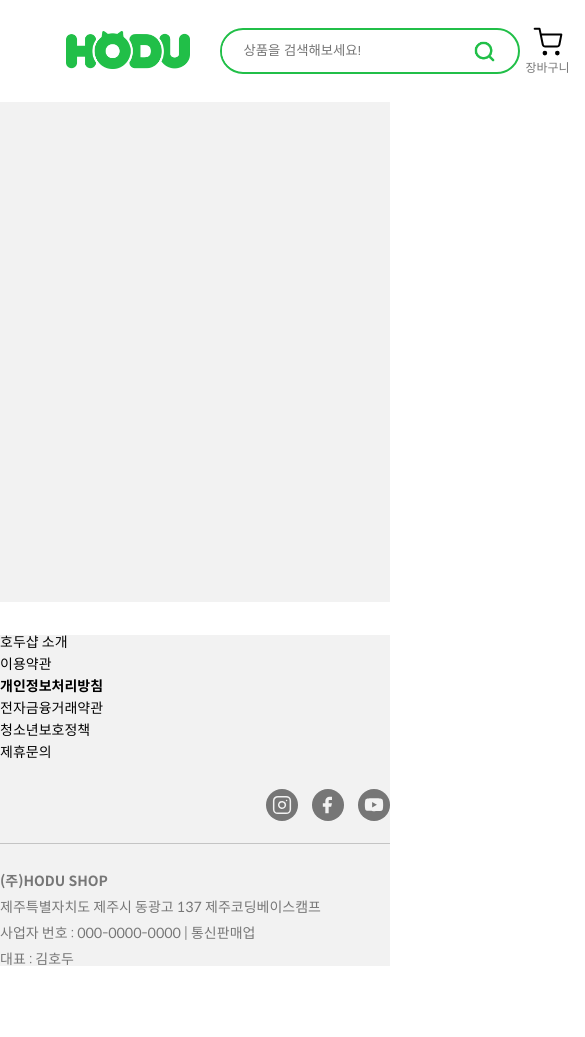
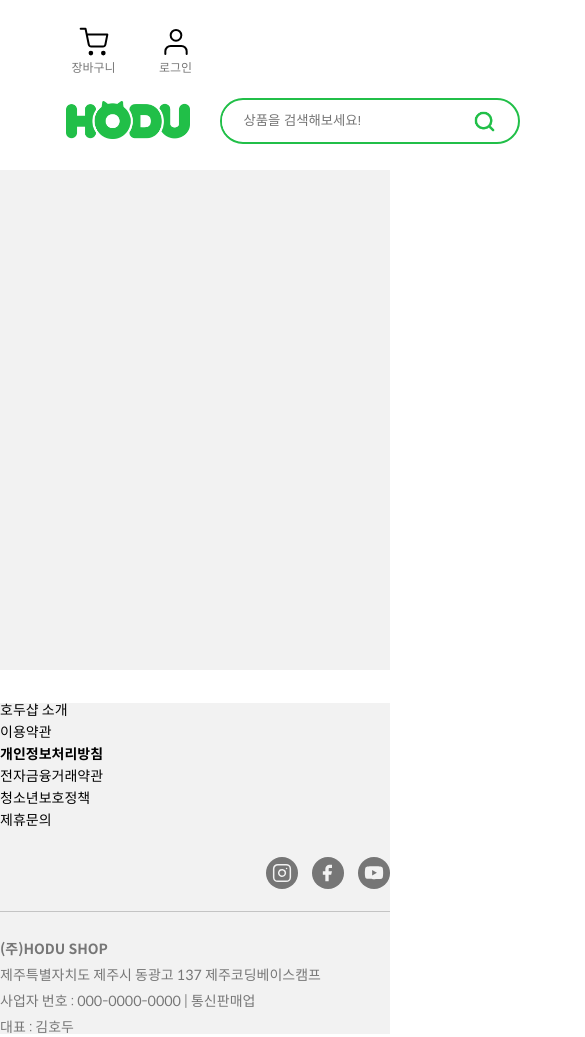
Before and after one commit to accguy/open-market, a website built with Vite: page index.html in a window 390 px wide. Shown: the top 1037 px of the page, 585 px wide, since content can reach past the window. Before the commit the page ends 978 px from the top, so only its background shows below. Built offline with nearby package versions, Linux system fonts and the light colour scheme; no server answers.

Commit message:
헤더 반응형 임시로 조절

```diff
--- a/css/index.css
+++ b/css/index.css
@@ -87,6 +87,19 @@ header#gnb {
 .nav-bar a img {
   width: 32px;
   height: 32px;
+}
+
+@media (max-width: 960px) {
+  .header {
+    flex-direction: column-reverse;
+  }
+  .logo-search-container {
+    align-self: self-start;
+  }
+  .nav-bar {
+    align-self: self-start;
+    margin-bottom: 22px;
+  }
 }
 /* 동적으로 추가되는 헤더 부분(끝) */
 
```
